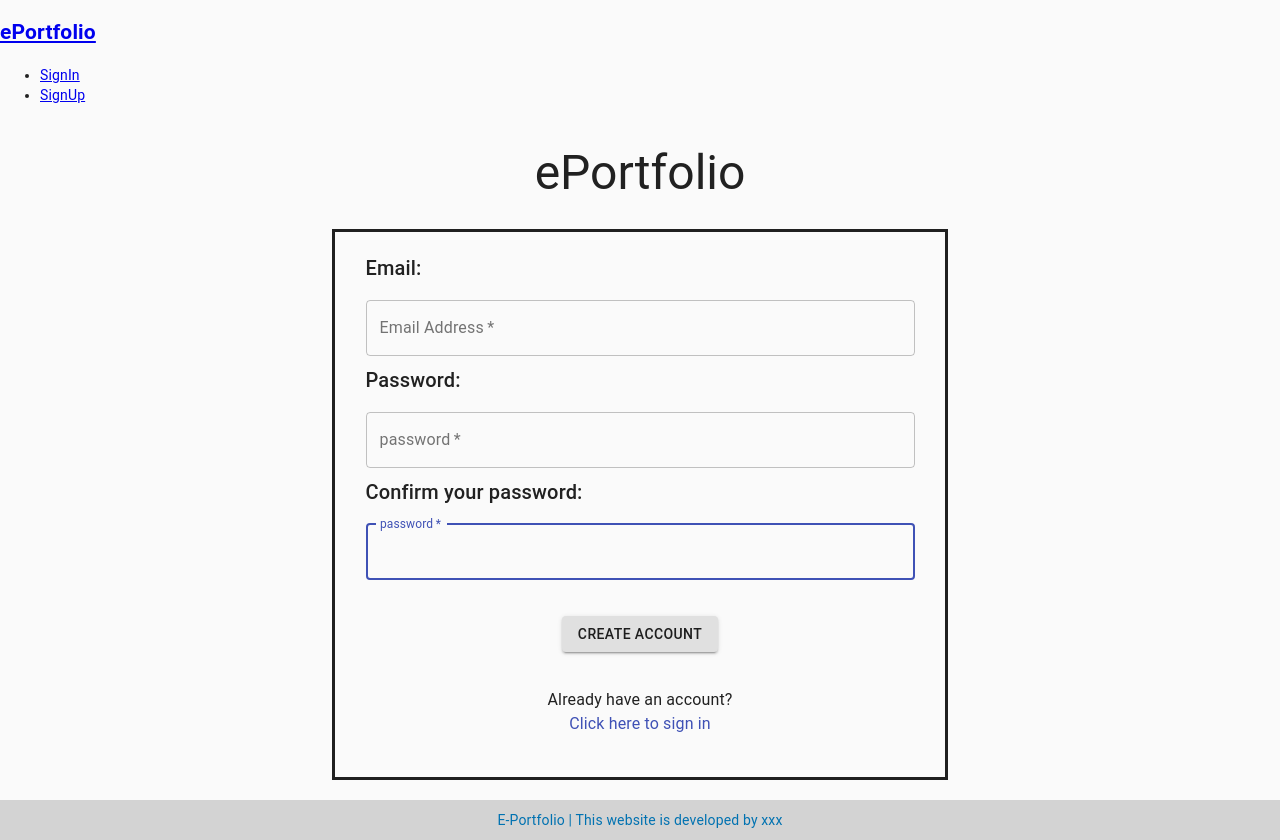
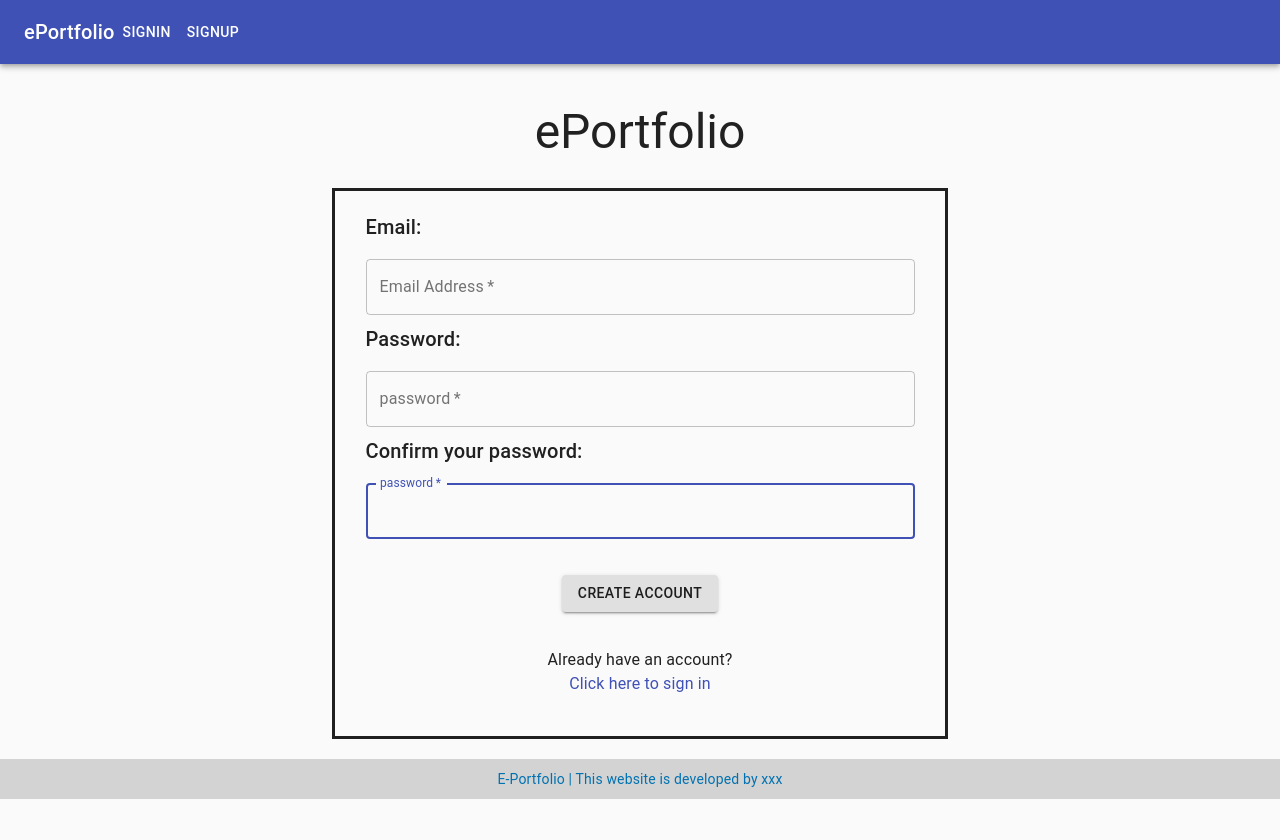
Before and after one commit to Scarletlake/ePortfolio_team2, a React (Create React App) app in the folder client/: page /user/signup in a window 1280 px wide. After the commit the page ends 800 px from the top, so only its background shows below. Built offline with nearby package versions, Linux system fonts and the light colour scheme; the HTML template or start-up script is replaced by a standard one.

Commit message:
navigation bar

```diff
--- a/client/package.json
+++ b/client/package.json
@@ -3,7 +3,7 @@
   "version": "0.1.0",
   "private": true,
   "dependencies": {
-    "@material-ui/core": "^4.11.0",
+    "@material-ui/core": "latest",
     "moment": "^2.24.0",
     "react": "^16.13.0",
     "react-dom": "^16.13.0",
--- a/client/src/api/userAPI.js
+++ b/client/src/api/userAPI.js
@@ -12,7 +12,7 @@ export default function userSignin(user) {
         method: "POST",
         headers:{
             "credentials": 'include',
-            'content-Type': "application/jsn"
+            'content-Type': "application/json"
         },
         body: JSON.stringify({
             email,
--- a/client/src/components/Navbar.js
+++ b/client/src/components/Navbar.js
@@ -1,48 +1,64 @@
 import React, { Fragment } from 'react';
-import { Link } from 'react-router-dom';
+import { makeStyles } from '@material-ui/core/styles';
 import isAuthenticated from "../utils/checkAuthToken";
 import {userLogOut} from '../api/userAPI';
+import AppBar from '@material-ui/core/AppBar';
+import Toolbar from '@material-ui/core/Toolbar';
+import Typography from '@material-ui/core/Typography';
+import Button from '@material-ui/core/Button';
+import Link from '@material-ui/core/Link';
 
-const Navbar = () => {
+const useStyles=makeStyles((theme) => ({
+  root: {
+    flexGrow: 1,
+  },
+  title: {
+    flexGrow: 1,
+  },
+}));
 
-  // if user has logged in
-  const authLinks = (
-    <ul>
-      <li>
-        <a onClick={userLogOut} href='#!'>
-          <span className='hide-sm'>Logout</span>
-        </a>
-      </li>
-      <li>
-        <Link to='/user/home'>
-          <span className='hide-sm'>Dashboard</span>
-        </Link>
-      </li>
-    </ul>
-  );
+const loggedOut =()=>{
+  const classes = useStyles;
+  return (
+      <div className={classes.root}>
+        <AppBar position="static">
+          <Toolbar>
+            <Typography variant="h6" className={classes.title}>
+              <Link href='/' color="inherit">
+                ePortfolio
+              </Link>
+            </Typography>
+            <Button color="inherit"  href="/user/signin">SignIn</Button>
+            <Button color="inherit"  href="/user/signup">SignUp</Button>
+          </Toolbar>
+        </AppBar>
+      </div>
+)
+}
 
-  const guestLinks = (
-    <ul>
-      <li>
-        <Link to='/user/signin'>SignIn</Link>
-      </li>
-      <li>
-        <Link to='/user/signup'>SignUp</Link>
-      </li>
-    </ul>
-  );
+const loggedIn =()=> {
+  const classes = useStyles;
+  return(
+      <div className={classes.root}>
+        <AppBar position="static">
+          <Toolbar>
+            <Typography variant="h6" className={classes.title}>
+              <Link href='/user/home' color="inherit">
+                ePortfolio
+              </Link>
+            </Typography>
+            <Button onClick={userLogOut}>SignOut</Button>
+          </Toolbar>
+        </AppBar>
+      </div>
+);
+}
 
-  return (
-    <nav className='navbar bg-dark'>
-      <h1>
-        <Link to='/'>
-          ePortfolio
-        </Link>
-      </h1>
-        <Fragment>{isAuthenticated('Authorization') ? authLinks : guestLinks}</Fragment>
-    </nav>
-  );
-};
-
-
-export default Navbar;
+export default function NavBar() {
+  if (isAuthenticated("Authorization")) {
+    return (
+        loggedIn());
+  } else {
+    return loggedOut();
+  }
+}
```
Also changed, not shown: client/src/components/nav.js (added, +49 -0 lines), 1 other file (tests, documents, lock files or other folders).
